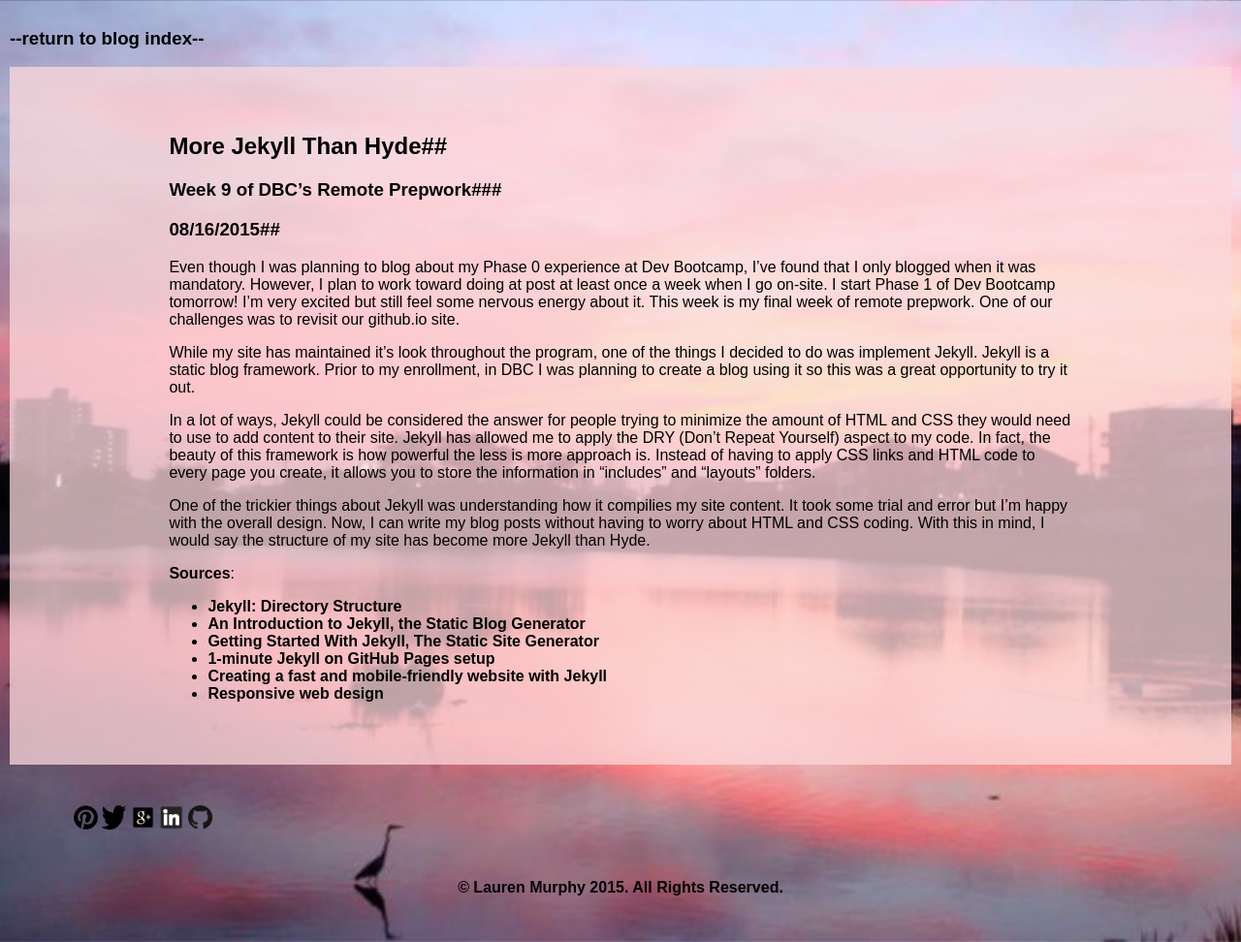
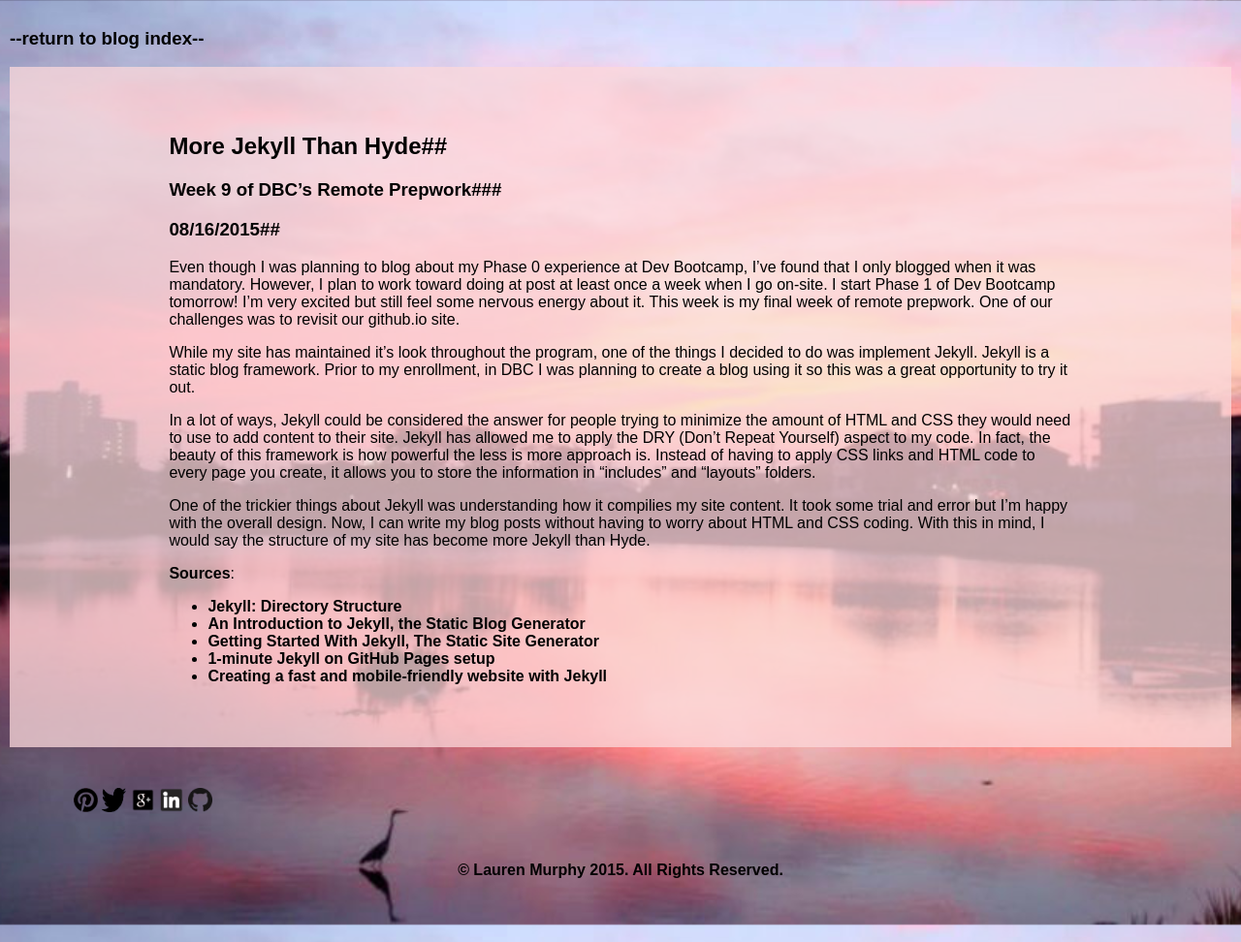
Before and after one commit to laurennmurphy/laurennor3.github.io, a Jekyll site: the page built from _posts/2015-08-16-professional-blog.md, in a window 1280 px wide. Shown: the whole page at 97% size. Built offline with Jekyll 4.4.1, drawn with Linux system fonts in a browser that asks for light colours; some web fonts are replaced; Markdown is read by kramdown in place of the engine named in the settings.

Commit message:
week 9 blog updates

```diff
--- a/_posts/2015-08-16-professional-blog.md
+++ b/_posts/2015-08-16-professional-blog.md
@@ -23,4 +23,3 @@
 - [Getting Started With Jekyll, The Static Site Generator](https://www.youtube.com/watch?v=iWowJBRMtpc)
 - [1-minute Jekyll on GitHub Pages setup](http://onthecode.com/post/2015/06/16/1-minute-jekyll-on-github-pages-setup.html)
 - [Creating a fast and mobile-friendly website with Jekyll](http://nicolashery.com/fast-mobile-friendly-website-with-jekyll/)
-- [Responsive web design](https://en.wikipedia.org/wiki/Responsive_web_design)
```
Also changed, not shown: _posts/2015-08-16-c9-questions.md (+1 -1 lines).
